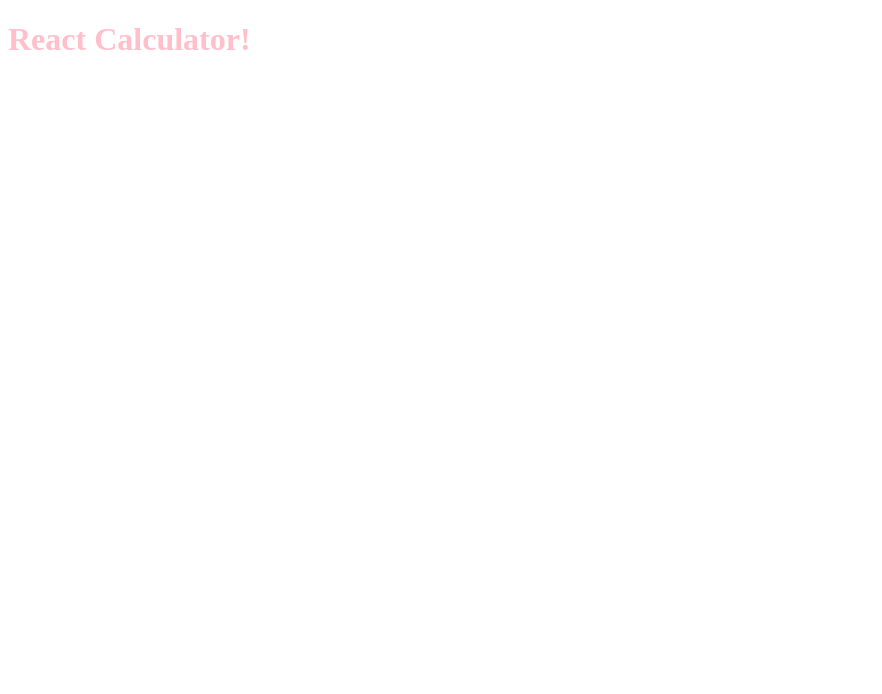
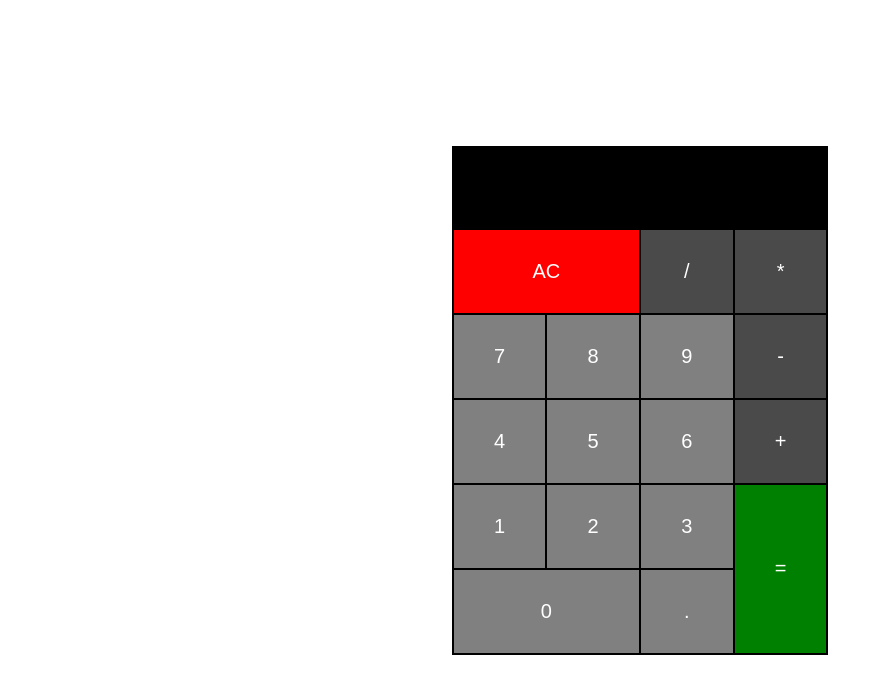
Before and after one commit to jethrosweb/react-calculator, a React (Create React App) app: page / in a window 1280 px wide. Shown: the top 694 px of the page, without its empty margins (0-882 px from the left). Built offline with nearby package versions, Linux system fonts and the light colour scheme.

Commit message:
Basic JSX & style

```diff
--- a/public/index.html
+++ b/public/index.html
@@ -8,5 +8,6 @@
   </head>
   <body>
     <div id="root"></div>
+    <script src="https://cdn.freecodecamp.org/testable-projects-fcc/v1/bundle.js"></script>
   </body>
 </html>
--- a/src/App.js
+++ b/src/App.js
@@ -3,6 +3,27 @@
 
 export default function App() {
     return (
-        <h1>React Calculator!</h1>
+        <div className="container">
+            <div className="grid">
+                <div id="display"></div>
+                <div className="button double-length" id="clear">AC</div>
+                <div className="button operators" id="divide">/</div>
+                <div className="button operators" id="multiply">*</div>
+                <div className="button" id="seven">7</div>
+                <div className="button" id="eight">8</div>
+                <div className="button" id="nine">9</div>
+                <div className="button operators" id="subtract">-</div>
+                <div className="button" id="four">4</div>
+                <div className="button" id="five">5</div>
+                <div className="button" id="six">6</div>
+                <div className="button operators" id="add">+</div>
+                <div className="button" id="one">1</div>
+                <div className="button" id="two">2</div>
+                <div className="button" id="three">3</div>
+                <div className="button double-height" id="equals">=</div>
+                <div className="button double-length" id="zero">0</div>
+                <div className="button" id="decimal">.</div>
+            </div>
+        </div>
     )
 }
--- a/src/App.scss
+++ b/src/App.scss
@@ -1,3 +1,56 @@
-h1 {
-    color: pink;
+* {
+    box-sizing: border-box;
 }
+
+body {
+    margin: 0;
+    padding: 0;
+    font-family: Arial, Helvetica, sans-serif;
+}
+
+.container {
+    display: flex;
+    align-items: center;
+    justify-content: center;
+    height: 100vh;
+    .grid {
+        display: grid;
+        grid-template-columns: repeat(4, 1fr);
+        border: 1px solid black;
+        .button {
+            display: flex;
+            justify-content: center;
+            align-items: center;
+            border: 1px solid black;
+            padding: 30px 40px;
+            cursor: pointer;
+            font-size: 20px;
+            color: white;
+            background-color: grey;
+        }
+        #display {
+            grid-column: span 4;
+            border: 1px solid black;
+            padding: 40px 5px;
+            text-align: right;
+            background-color: black;
+            font-size: 20px;
+            color: white;
+        }
+        .double-length {
+            grid-column: span 2;
+        }
+        .double-height {
+            grid-row: span 2;
+        }
+        #clear {
+            background-color: red;
+        }
+        #equals {
+            background-color: green;
+        }
+        .operators {
+            background-color: rgb(74, 74, 74);
+        }
+    }
+}
```
Also changed, not shown: 1 other file (tests, documents, lock files or other folders).
